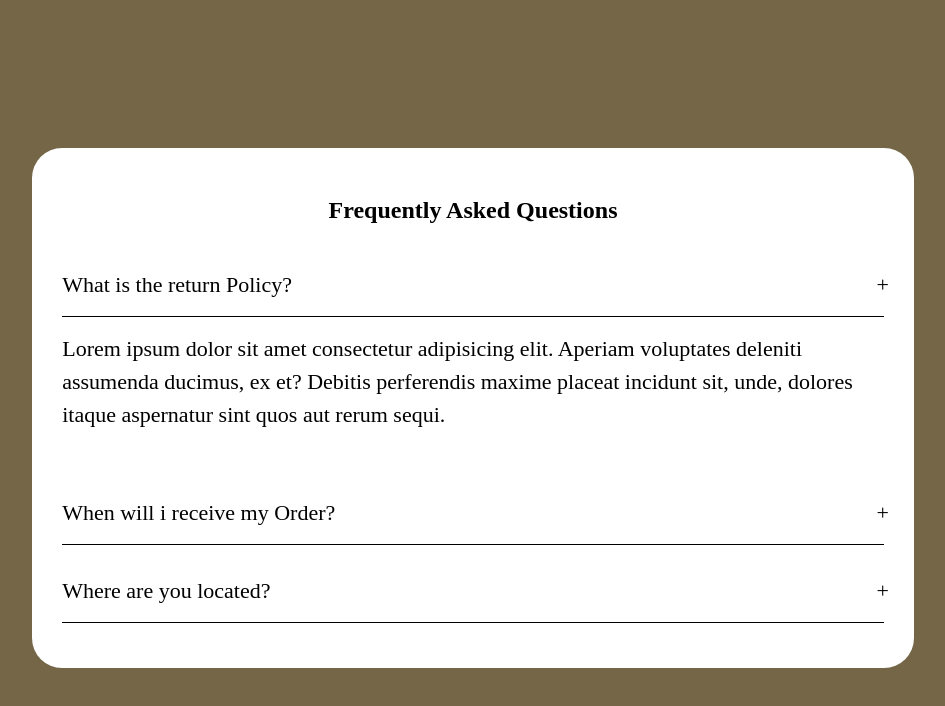
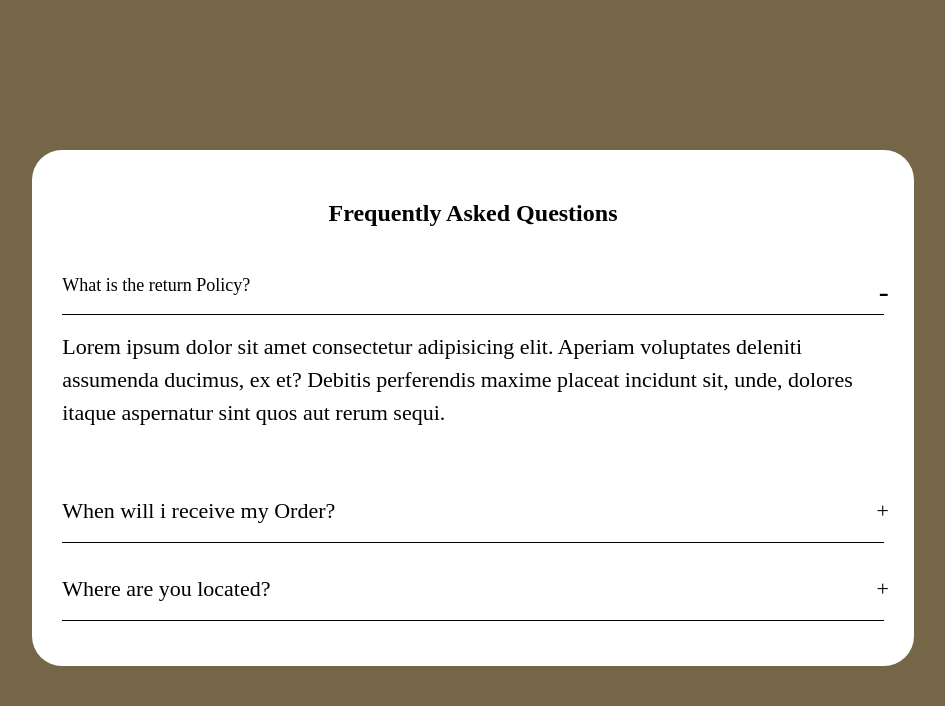
Before and after one commit to Djohn6161/Vanilla-Frequently-Asked-Question, a plain HTML site: page index.html in a window 1280 px wide. Both pictures are taken after a click on the element 640 px from the left and 368 px from the top of the page. Shown: the whole page, without its empty margins (167-1112 px from the left). Drawn offline with Linux system fonts and the light colour scheme.

Commit message:
small Changes

```diff
--- a/style.css
+++ b/style.css
@@ -44,3 +44,13 @@ body {
 .accordion .content-container.active .answer {
     height: 150px;
 }
+
+.accordion .content-container.active .question {
+    font-size: 18px;
+    transition: .5s;
+}
+.accordion .content-container.active .question::after{
+    content: '-';
+    font-size: 30px;
+    transition: .5s;
+}
```
